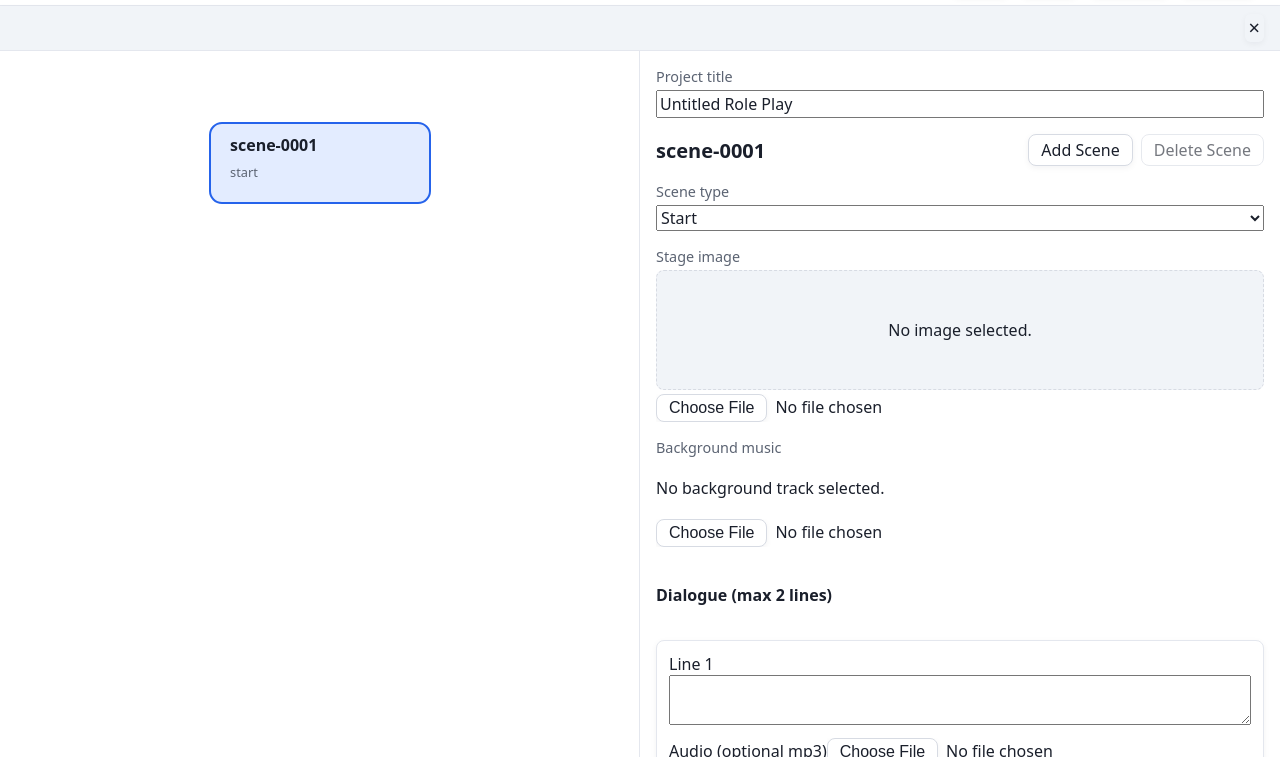
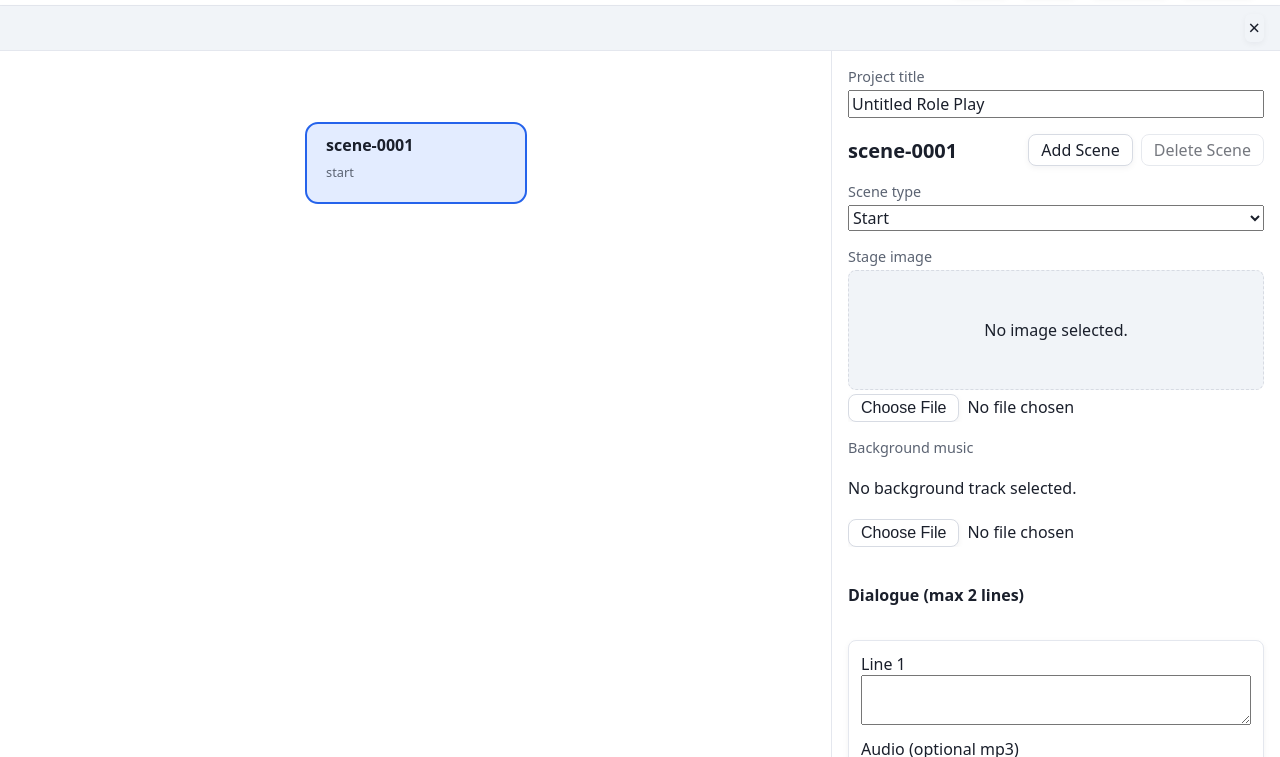
Before and after one commit to usacpcheung/roleplayscene, a plain HTML site: page public/index.html in a window 1280 px wide. Shown: the part 43-800 px from the top of the page. Drawn offline with Linux system fonts and the light colour scheme.

Commit message:
Adjust edit pane layout ratios

```diff
--- a/public/scripts/main.js
+++ b/public/scripts/main.js
@@ -5,6 +5,7 @@ import { importProject, exportProject, setupPersistence } from './storage.js';
 import { validateProject } from './editor/validators.js';
 import { renderValidation } from './editor/inspector.js';
 
+const appRoot = document.getElementById('app');
 const elLeft = document.getElementById('left-pane');
 const elRight = document.getElementById('right-pane');
 const messageHost = document.getElementById('app-messages');
@@ -32,6 +33,10 @@ function setMode(next) {
   mode = next;
   btnEdit.classList.toggle('active', mode === 'edit');
   btnPlay.classList.toggle('active', mode === 'play');
+  if (appRoot) {
+    appRoot.classList.toggle('layout--edit', mode === 'edit');
+    appRoot.classList.toggle('layout--play', mode === 'play');
+  }
   if (mode === 'edit') {
     teardown = renderEditor(store, elLeft, elRight, showMessage);
   } else {
--- a/public/styles/app.css
+++ b/public/styles/app.css
@@ -98,6 +98,7 @@ button:disabled {
 .app-messages__dismiss { border: none; background: transparent; font-size: 1.25rem; line-height: 1; cursor: pointer; color: inherit; padding: var(--space-2xs); border-radius: var(--radius-xs); transition: background-color 0.2s ease; }
 .app-messages__dismiss:hover { background: rgba(15, 23, 42, 0.08); }
 .layout { flex: 1; display: grid; grid-template-columns: 1fr 1fr; gap: 0; min-height: 0; }
+.layout.layout--edit { grid-template-columns: minmax(0, 0.65fr) minmax(0, 0.35fr); }
 .pane { border-right: 1px solid var(--color-border-subtle); padding: var(--space-md); overflow: auto; background: var(--color-surface); }
 .pane:last-child { border-right: none; }
 .placeholder { border: 2px dashed var(--color-border); border-radius: var(--radius-md); padding: var(--space-lg); text-align: center; color: var(--color-text-muted); background: var(--color-surface); box-shadow: var(--shadow-subtle); }
@@ -183,4 +184,5 @@ button:focus-visible, select:focus-visible, textarea:focus-visible, input:focus-
   .layout { grid-template-columns: 1fr; }
   .pane { border-right: none; border-bottom: 1px solid var(--color-border-subtle); }
   .pane:last-child { border-bottom: none; }
+  .layout.layout--edit { grid-template-columns: 1fr; }
 }
```
